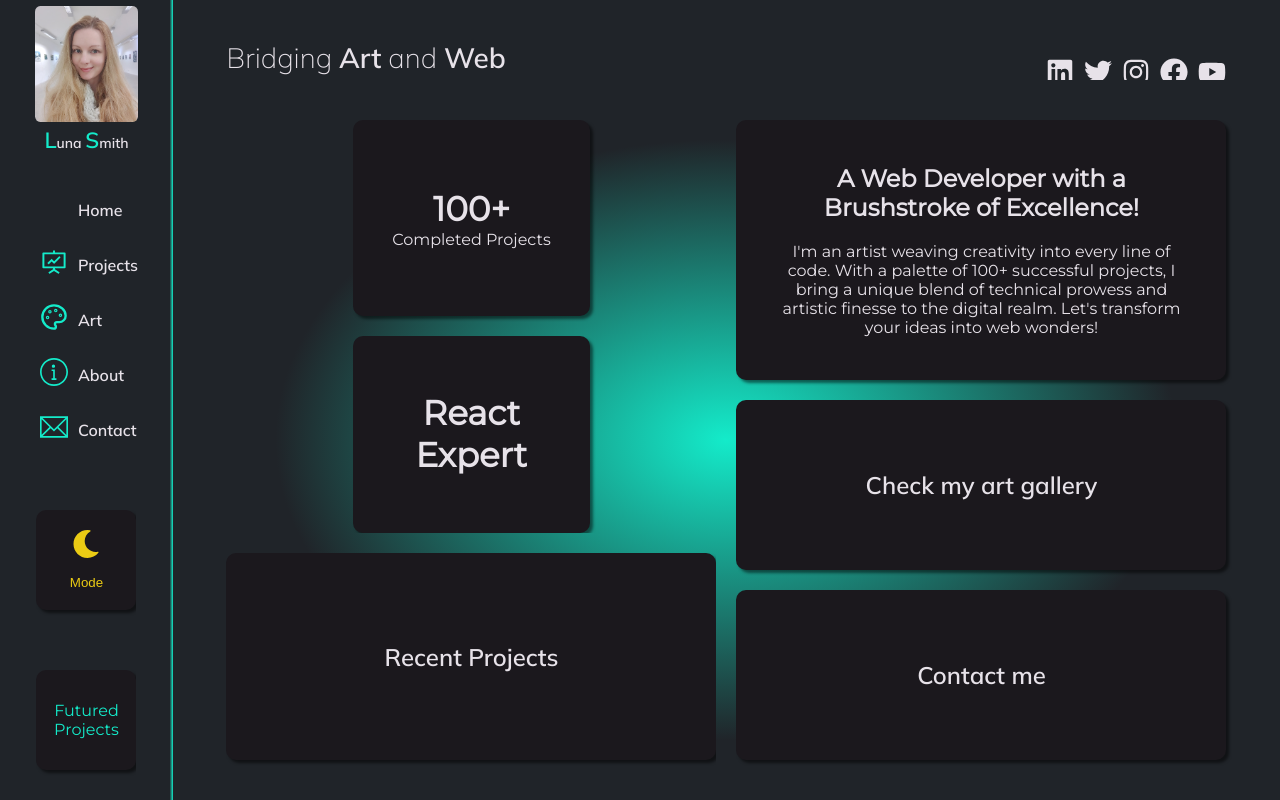
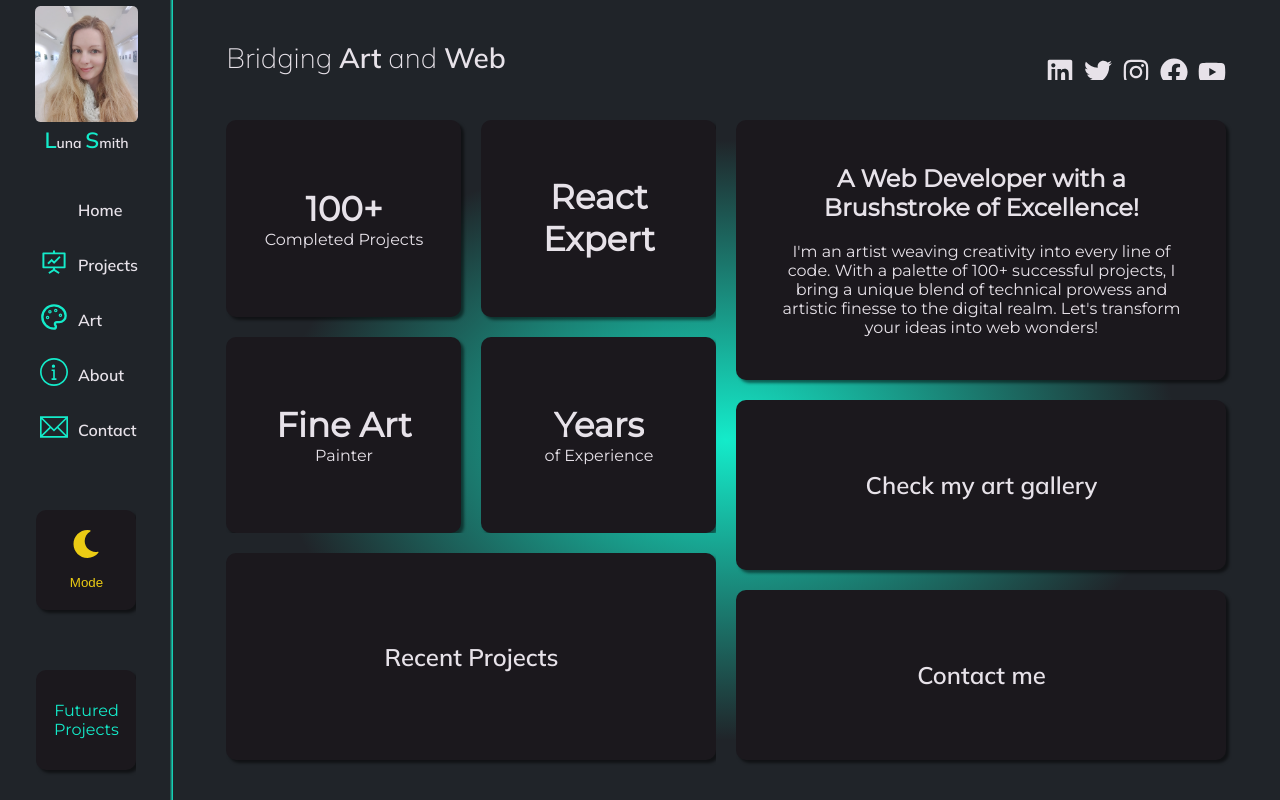
Before and after one commit to Lu-Smith/new_react_portfolio_sass, a React (Create React App) app: page / in a window 1280 px wide. Built offline with nearby package versions, Linux system fonts and the light colour scheme; some icons are missing.

Commit message:
Updated futuredContainer layout

```diff
--- a/src/styles/futuredContainer.scss
+++ b/src/styles/futuredContainer.scss
@@ -1,6 +1,7 @@
 .FutureComponents {
-    @include flex-direction(center, row);
-    flex-wrap: wrap;
+    display: grid;
+    grid-template-rows: repeat(2, 1fr);
+    grid-template-columns: repeat(2, 1fr);
     gap: 20px;
     width: 100%;
     height: 100%;
@@ -9,8 +10,6 @@
     .boxContainer {
         background-color: $primary-background;
         border-radius: 10px;
-        width: 48.5%;
-        height: 47.5%;
         @include flex-direction(center, column);
         text-align: center;
         box-shadow: $primary-shadow;
```
